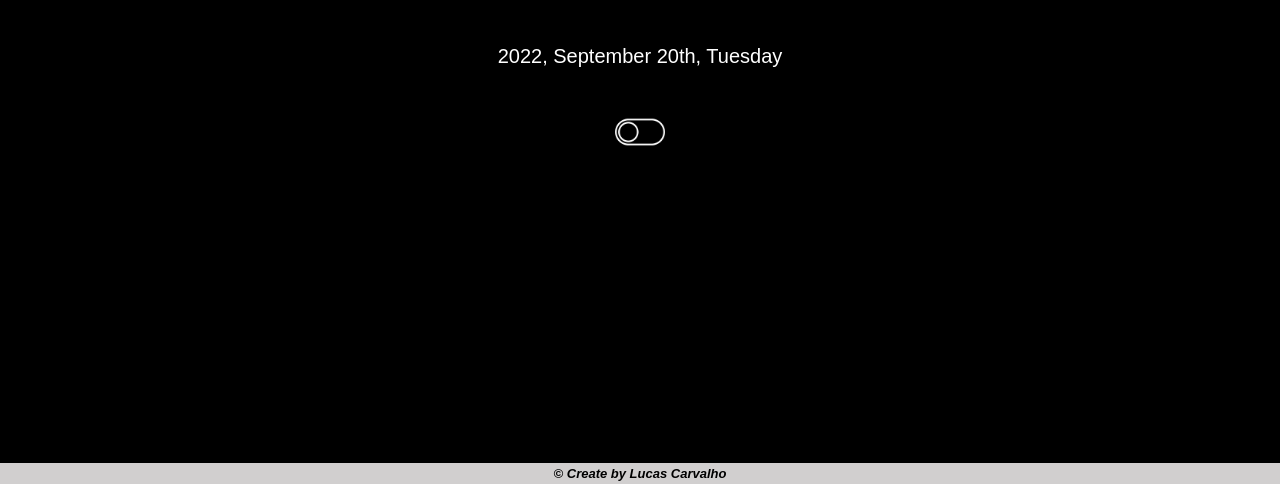
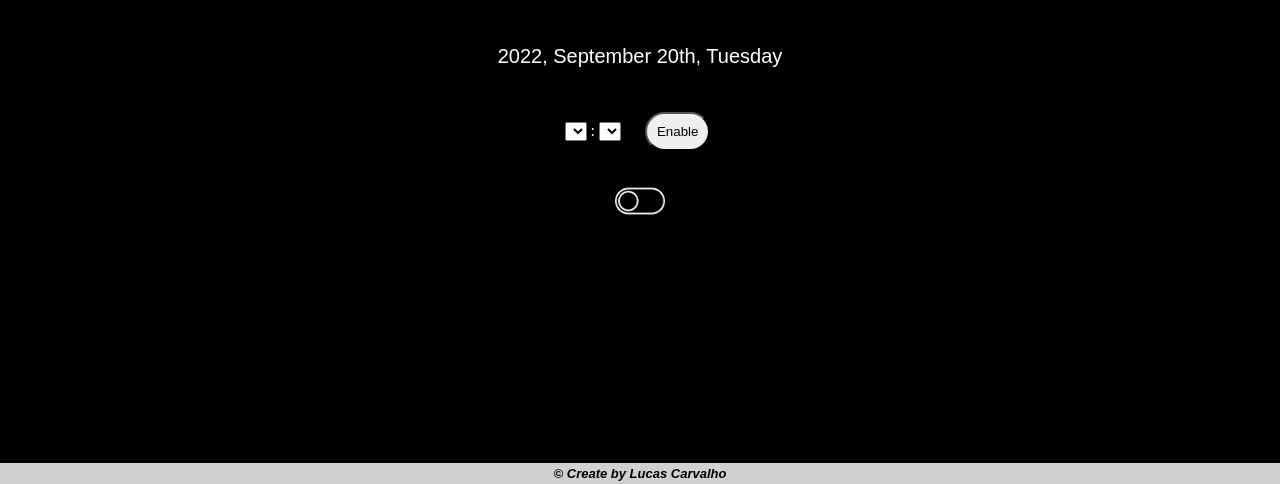
Before and after one commit to LucasCarvalho23/Stopwatch, a plain HTML site: page pages/alarm.html in a window 1280 px wide. Shown: the part 316-800 px from the top of the page. Drawn offline with Linux system fonts and the light colour scheme; files whose address does not match are found by name.

Commit message:
alert.alarm

```diff
--- a/css/style.css
+++ b/css/style.css
@@ -58,8 +58,9 @@ label {
     font-size: 20px;
 }
 
+
+
 /* Buttons */
-
 
 /* Buttons - Main */
 #alarmPage, #stopwatchPage {
@@ -85,6 +86,18 @@ label {
   text-decoration: none;
   background-color: rgb(250, 0, 196);
   color: white;
+}
+
+#btnAlarm {
+  color: black;
+  margin-left: 20px;
+}
+
+#btnAlarm:hover {
+  color: black;
+  background-color: lightgray;
+  border: 2px solid rgb(250, 0, 196);
+  margin-left: 20px;
 }
 
 
@@ -131,6 +144,7 @@ abbr {
 
 /* Change idiom */
 #changeLanguage {
+  margin-top: 20px;
   max-width: 50px;
 }
 
--- a/pages/alarm.html
+++ b/pages/alarm.html
@@ -36,16 +36,28 @@
     </div>
 
 
+    <!-- Choice hour and button -->
+    <div>
+
+        <!-- Here go the alarm -->
+        <select name="hourAlarmF" id="hourAlarmF">
+
+        </select> :
+
+        <select name="minuteAlarmF" id="minuteAlarmF">
+
+        </select>
+
+        <button id = "btnAlarm"> Enable </button>
+
+    </div>
+
+
     <!-- Change idiom -->
     <div>
         <picture>
             <abbr title = "Change language"><img id = "changeLanguage" src="../images/btnImg1.png" alt="changeLanguage"></abbr>
         </picture>
-    </div>
-
-    <!-- Choice hour and button -->
-    <div>
-        <!-- Here go the alarm -->
     </div>
 
 
```
Also changed, not shown: javascript/scriptAlarm.js (+14 -0 lines).
